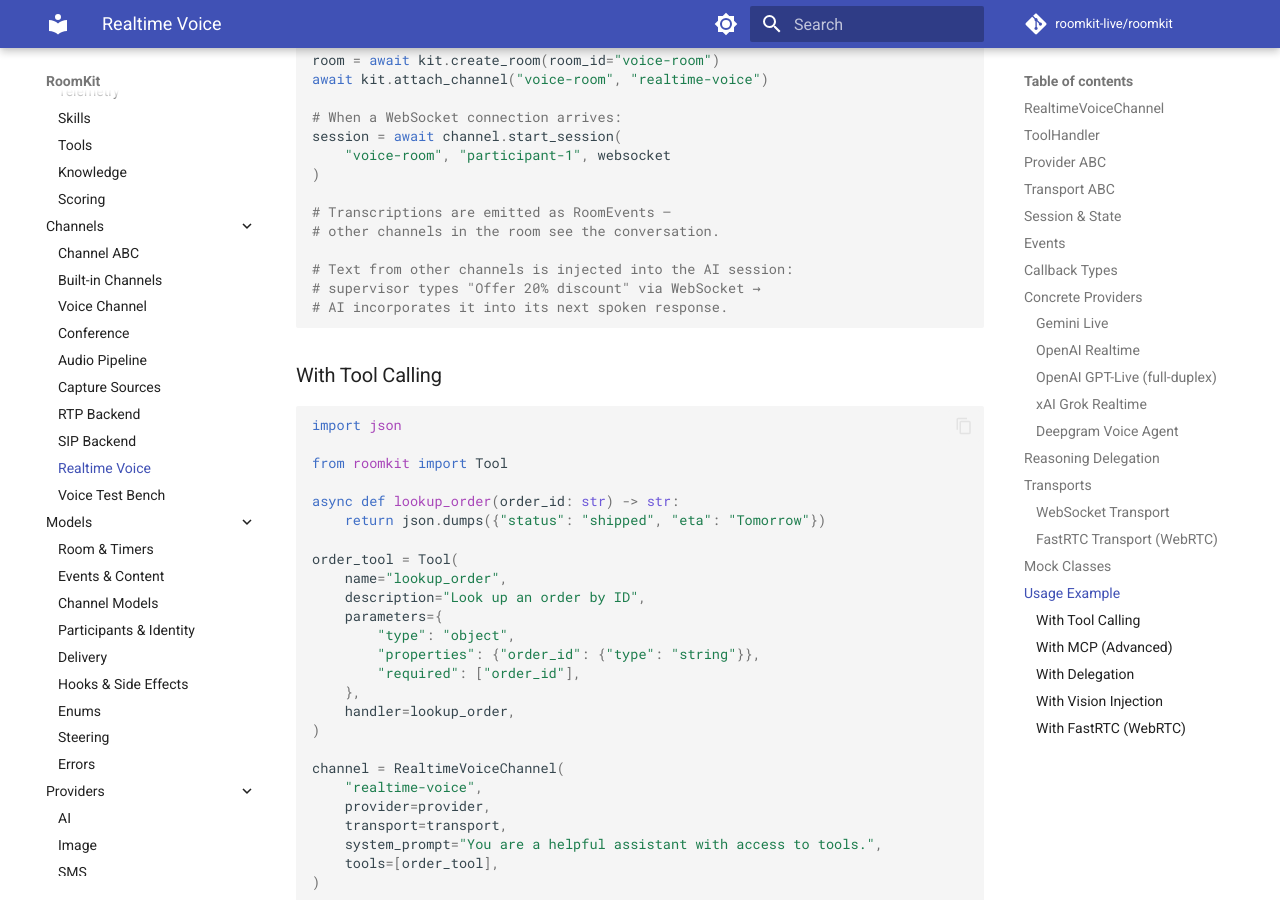
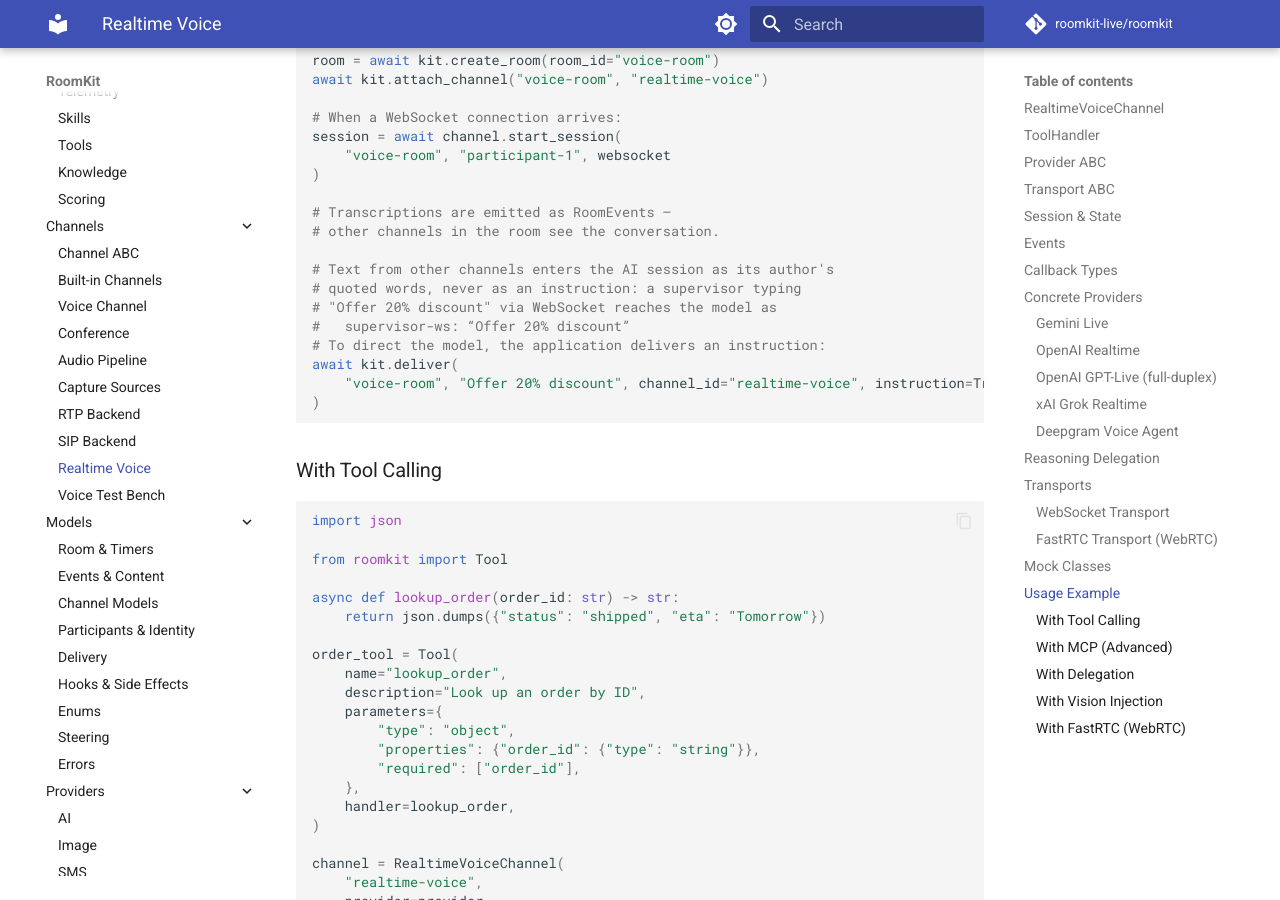
Before and after one commit to roomkit-live/roomkit-docs, an MkDocs documentation site: the page built from docs/api/providers-realtime-voice.md, in a window 1280 px wide and 900 px high, scrolled down 8873 px. Built offline with MkDocs 1.6.1 and Material for MkDocs 9.7.7, drawn with Linux system fonts in a browser that asks for light colours; comment, search, counter and statistics services are not loaded.

Commit message:
docs(realtime): a text from another channel reaches a realtime session as its author's quoted words; an instruction is the application's delivery (RMK-591)

````diff
--- a/docs/api/providers-realtime-voice.md
+++ b/docs/api/providers-realtime-voice.md
@@ -292,9 +292,14 @@ session = await channel.start_session(
 # Transcriptions are emitted as RoomEvents —
 # other channels in the room see the conversation.
 
-# Text from other channels is injected into the AI session:
-# supervisor types "Offer 20% discount" via WebSocket →
-# AI incorporates it into its next spoken response.
+# Text from other channels enters the AI session as its author's
+# quoted words, never as an instruction: a supervisor typing
+# "Offer 20% discount" via WebSocket reaches the model as
+#   supervisor-ws: “Offer 20% discount”
+# To direct the model, the application delivers an instruction:
+await kit.deliver(
+    "voice-room", "Offer 20% discount", channel_id="realtime-voice", instruction=True
+)
 ```
 
 ### With Tool Calling
````
Also changed, not shown: docs/features.md (+1 -1 lines), docs/guides/realtime-voice-providers.md (+1 -1 lines).
